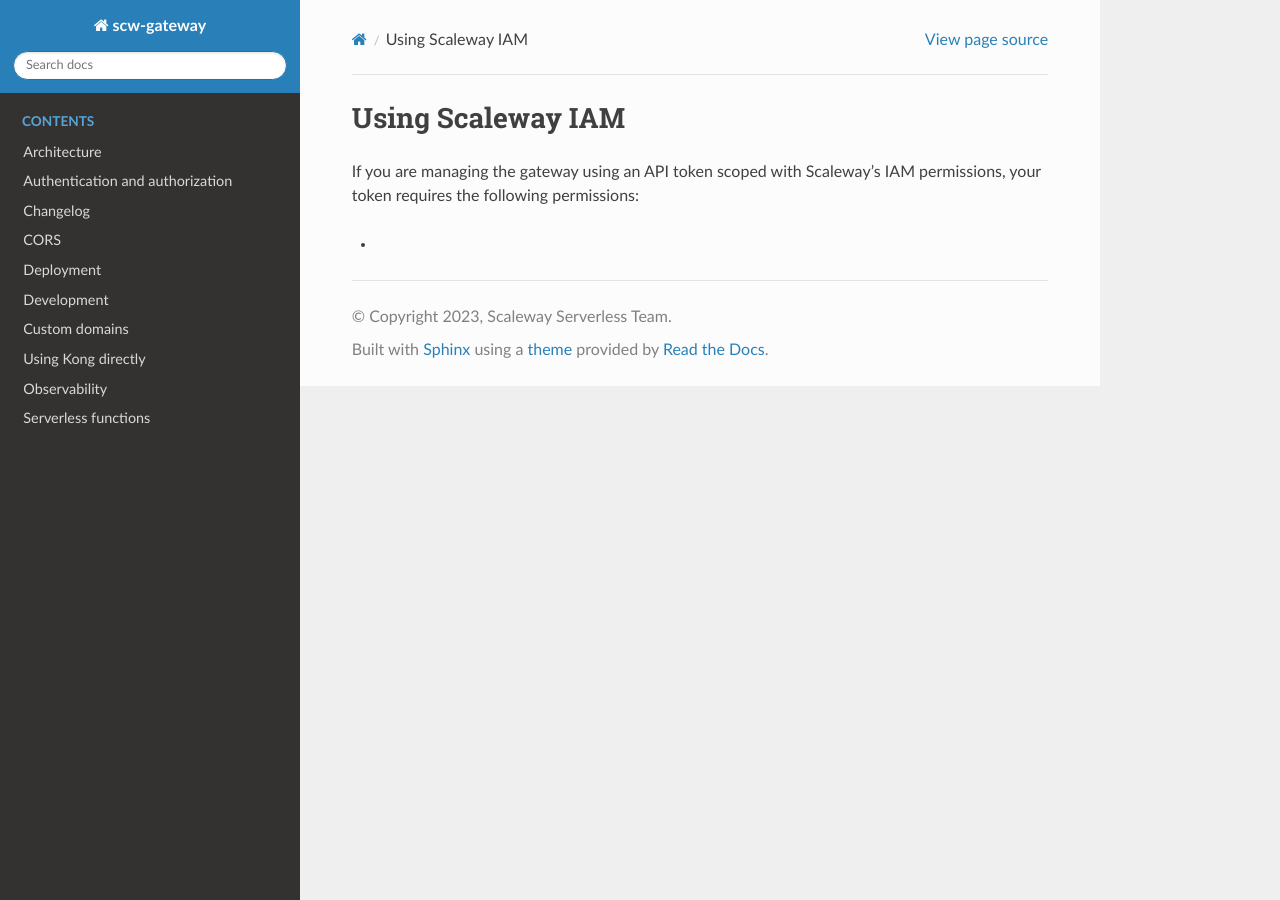
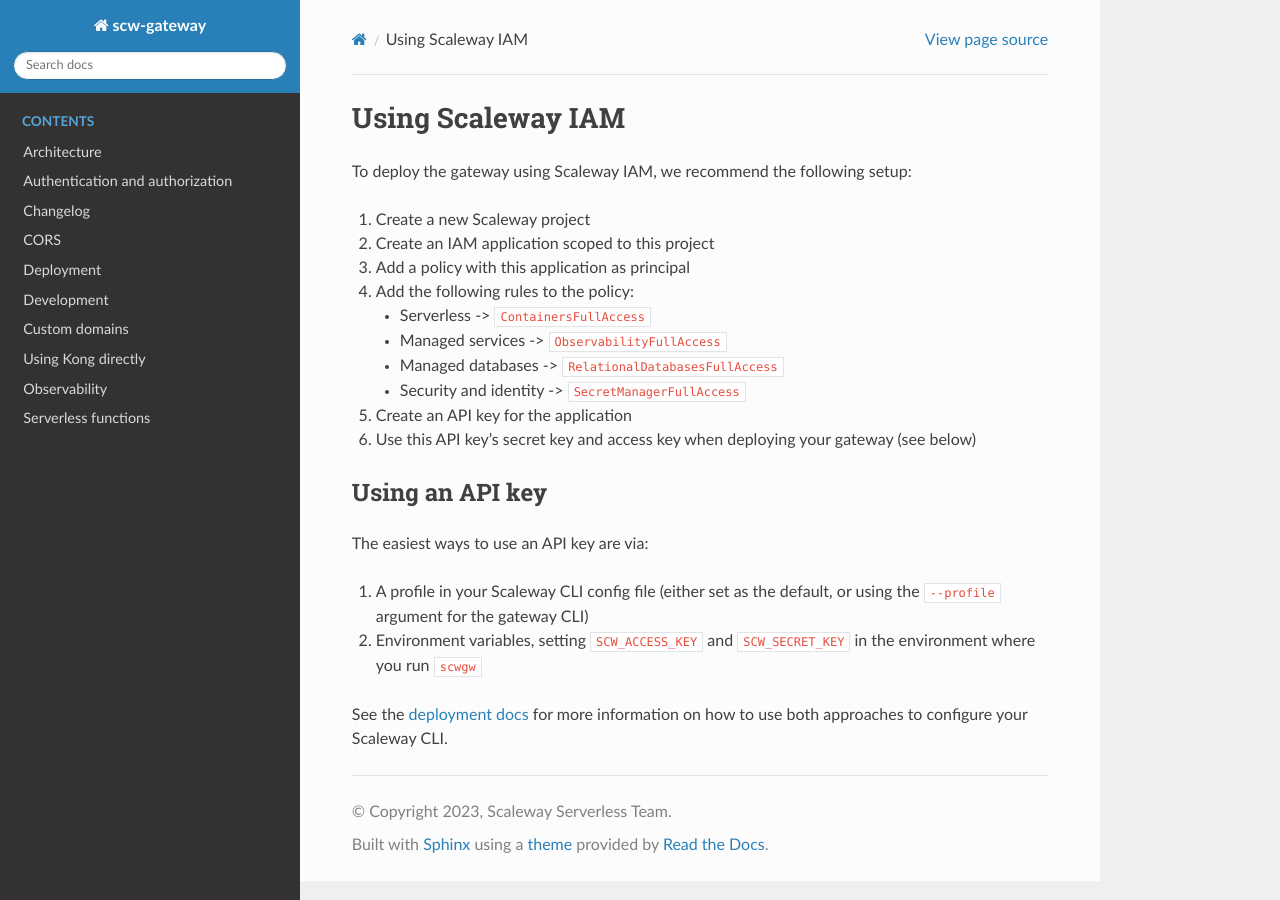
Before and after one commit to scaleway/serverless-gateway, a Sphinx documentation site: the page built from docs/source/iam.md, in a window 1280 px wide. Built offline with Sphinx 7.4.7 and the Read the Docs theme 2.0.0, drawn with Linux system fonts in a browser that asks for light colours.

Commit message:
Fill out IAM doc

```diff
--- a/docs/source/iam.md
+++ b/docs/source/iam.md
@@ -1,5 +1,23 @@
 # Using Scaleway IAM
 
-If you are managing the gateway using an API token scoped with Scaleway's IAM permissions, your token requires the following permissions:
+To deploy the gateway using Scaleway IAM, we recommend the following setup:
 
--
+1. Create a new Scaleway project
+2. Create an IAM application scoped to this project
+3. Add a policy with this application as principal
+4. Add the following rules to the policy:
+    - Serverless -> `ContainersFullAccess`
+    - Managed services -> `ObservabilityFullAccess`
+    - Managed databases -> `RelationalDatabasesFullAccess`
+    - Security and identity -> `SecretManagerFullAccess`
+5. Create an API key for the application
+6. Use this API key's secret key and access key when deploying your gateway (see below)
+
+## Using an API key
+
+The easiest ways to use an API key are via:
+
+1. A profile in your Scaleway CLI config file (either set as the default, or using the `--profile` argument for the gateway CLI)
+2. Environment variables, setting `SCW_ACCESS_KEY` and `SCW_SECRET_KEY` in the environment where you run `scwgw`
+
+See the [deployment docs](https://serverless-gateway.readthedocs.io/en/latest/deployment.html) for more information on how to use both approaches to configure your Scaleway CLI.
```
